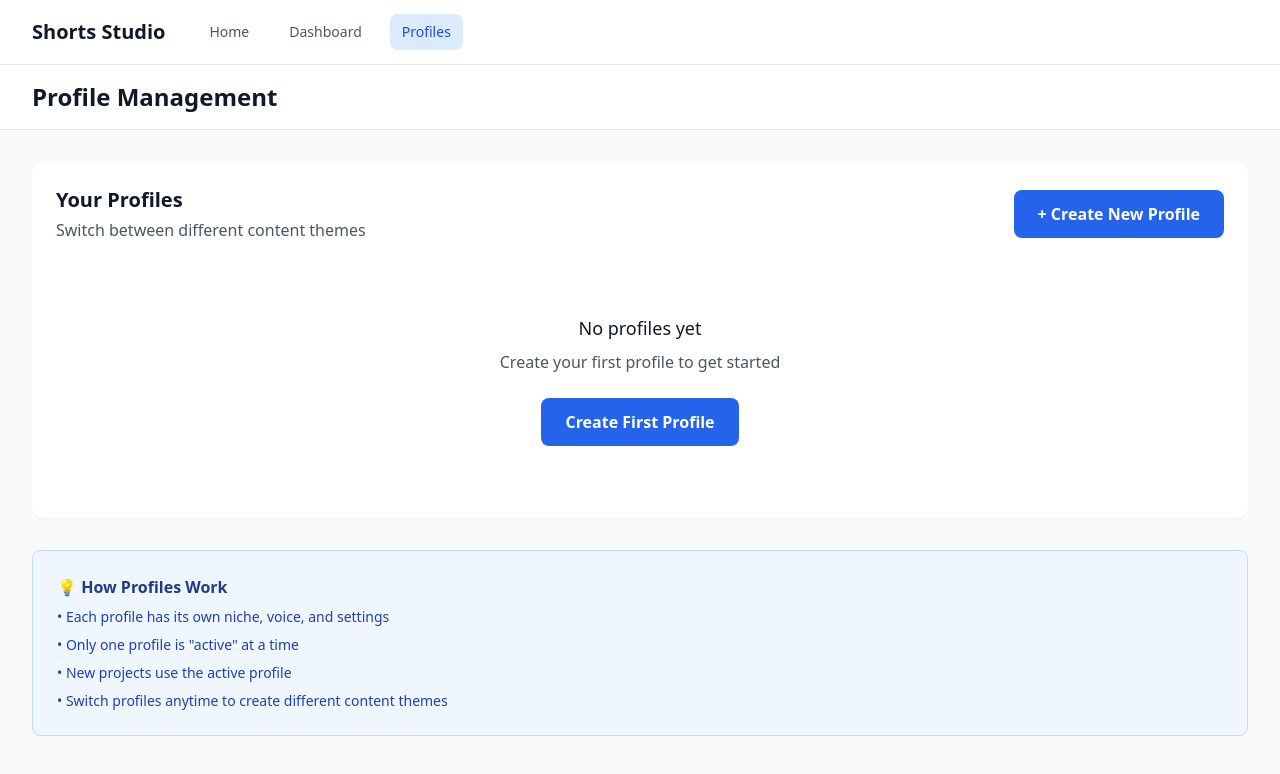
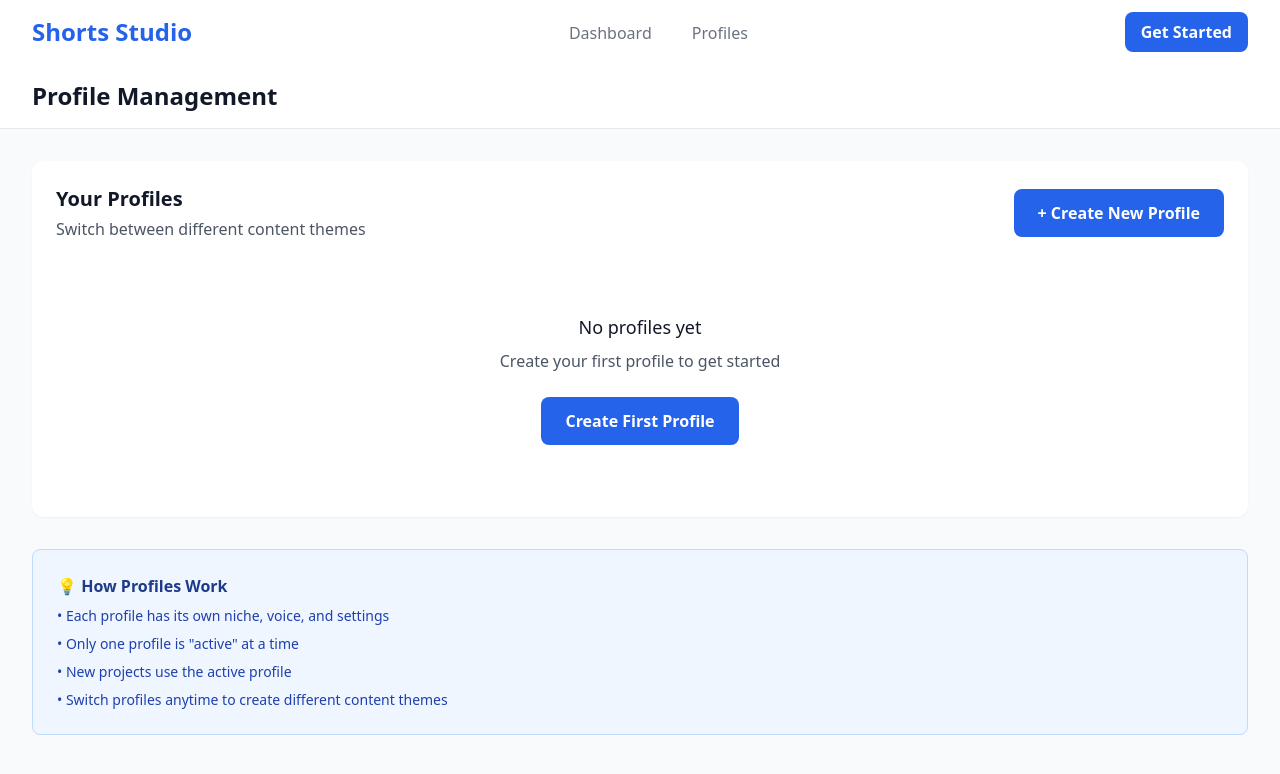
Before and after one commit to AndrewK67/shorts-studio, a Next.js app: page /profiles in a window 1280 px wide. Shown: the top 774 px of the page. Built offline with nearby package versions, Linux system fonts and the light colour scheme.

Commit message:
Feat: Add Navigation component

```diff
--- a/components/Navigation.tsx
+++ b/components/Navigation.tsx
@@ -1,74 +1,127 @@
 'use client'
 
 import Link from 'next/link'
-import { usePathname } from 'next/navigation'
+import { useState } from 'react'
 
 export default function Navigation() {
-  const pathname = usePathname()
-
-  const isActive = (path: string) => {
-    return pathname === path
-  }
+  const [isOpen, setIsOpen] = useState(false)
 
   return (
-    <nav className="bg-white border-b border-gray-200">
+    <nav className="bg-white shadow-sm">
       <div className="max-w-7xl mx-auto px-4 sm:px-6 lg:px-8">
-        <div className="flex justify-between items-center h-16">
-          <div className="flex items-center gap-8">
-            <Link href="/" className="text-xl font-bold text-gray-900">
+        <div className="flex justify-between h-16">
+          {/* Logo / Brand Name */}
+          <div className="flex-shrink-0 flex items-center">
+            <Link href="/" className="text-2xl font-bold text-blue-600">
               Shorts Studio
             </Link>
+          </div>
 
-            <div className="hidden md:flex gap-4">
-              <Link
-                href="/"
-                className={`px-3 py-2 rounded-lg text-sm font-medium transition-colors ${
-                  isActive('/')
-                    ? 'bg-blue-100 text-blue-700'
-                    : 'text-gray-600 hover:text-gray-900 hover:bg-gray-100'
-                }`}
-              >
-                Home
-              </Link>
-
+          {/* Desktop Nav Links */}
+          <div className="hidden sm:ml-6 sm:flex sm:space-x-8">
             <Link
               href="/dashboard"
-                className={`px-3 py-2 rounded-lg text-sm font-medium transition-colors ${
-                  isActive('/dashboard')
-                    ? 'bg-blue-100 text-blue-700'
-                    : 'text-gray-600 hover:text-gray-900 hover:bg-gray-100'
-                }`}
+              className="inline-flex items-center px-1 pt-1 border-b-2 border-transparent text-gray-500 hover:border-gray-300 hover:text-gray-700"
             >
               Dashboard
             </Link>
-
             <Link
               href="/profiles"
-                className={`px-3 py-2 rounded-lg text-sm font-medium transition-colors ${
-                  isActive('/profiles')
-                    ? 'bg-blue-100 text-blue-700'
-                    : 'text-gray-600 hover:text-gray-900 hover:bg-gray-100'
-                }`}
+              className="inline-flex items-center px-1 pt-1 border-b-2 border-transparent text-gray-500 hover:border-gray-300 hover:text-gray-700"
             >
               Profiles
             </Link>
           </div>
+
+          {/* Sign In / Get Started (Desktop) */}
+          <div className="hidden sm:ml-6 sm:flex sm:items-center">
+            <Link
+              href="/onboarding"
+              className="px-4 py-2 bg-blue-600 text-white rounded-lg font-semibold hover:bg-blue-700 transition-colors"
+            >
+              Get Started
+            </Link>
           </div>
 
-          <div className="md:hidden">
-            <select
-              onChange={(e) => window.location.href = e.target.value}
-              value={pathname}
-              className="px-3 py-2 border border-gray-300 rounded-lg text-sm"
+          {/* Mobile Menu Button */}
+          <div className="-mr-2 flex items-center sm:hidden">
+            <button
+              onClick={() => setIsOpen(!isOpen)}
+              type="button"
+              className="inline-flex items-center justify-center p-2 rounded-md text-gray-400 hover:text-gray-500 hover:bg-gray-100 focus:outline-none focus:ring-2 focus:ring-inset focus:ring-blue-500"
+              aria-controls="mobile-menu"
+              aria-expanded="false"
             >
-              <option value="/">Home</option>
-              <option value="/dashboard">Dashboard</option>
-              <option value="/profiles">Profiles</option>
-              <option value="/onboarding">New Profile</option>
-            </select>
+              <span className="sr-only">Open main menu</span>
+              {/* Icon when menu is closed. */}
+              {!isOpen ? (
+                <svg
+                  className="block h-6 w-6"
+                  xmlns="http://www.w3.org/2000/svg"
+                  fill="none"
+                  viewBox="0 0 24 24"
+                  stroke="currentColor"
+                  aria-hidden="true"
+                >
+                  <path
+                    strokeLinecap="round"
+                    strokeLinejoin="round"
+                    strokeWidth="2"
+                    d="M4 6h16M4 12h16M4 18h16"
+                  />
+                </svg>
+              ) : (
+                // Icon when menu is open.
+                <svg
+                  className="block h-6 w-6"
+                  xmlns="http://www.w3.org/2000/svg"
+                  fill="none"
+                  viewBox="0 0 24 24"
+                  stroke="currentColor"
+                  aria-hidden="true"
+                >
+                  <path
+                    strokeLinecap="round"
+                    strokeLinejoin="round"
+                    strokeWidth="2"
+                    d="M6 18L18 6M6 6l12 12"
+                  />
+                </svg>
+              )}
+            </button>
           </div>
         </div>
       </div>
+
+      {/* Mobile Menu, show/hide based on menu state. */}
+      {isOpen && (
+        <div className="sm:hidden" id="mobile-menu">
+          <div className="pt-2 pb-3 space-y-1">
+            <Link
+              href="/dashboard"
+              className="block pl-3 pr-4 py-2 border-l-4 border-transparent text-base font-medium text-gray-600 hover:bg-gray-50 hover:border-gray-300 hover:text-gray-800"
+            >
+              Dashboard
+            </Link>
+            <Link
+              href="/profiles"
+              className="block pl-3 pr-4 py-2 border-l-4 border-transparent text-base font-medium text-gray-600 hover:bg-gray-50 hover:border-gray-300 hover:text-gray-800"
+            >
+              Profiles
+            </Link>
+          </div>
+          <div className="pt-4 pb-3 border-t border-gray-200">
+            <div className="flex items-center px-4">
+              <Link
+                href="/onboarding"
+                className="w-full text-center px-4 py-2 bg-blue-600 text-white rounded-lg font-semibold hover:bg-blue-700 transition-colors"
+              >
+                Get Started
+              </Link>
+            </div>
+          </div>
+        </div>
+      )}
     </nav>
   )
 }
```
Lines whose indentation alone changed are shown as unchanged.
